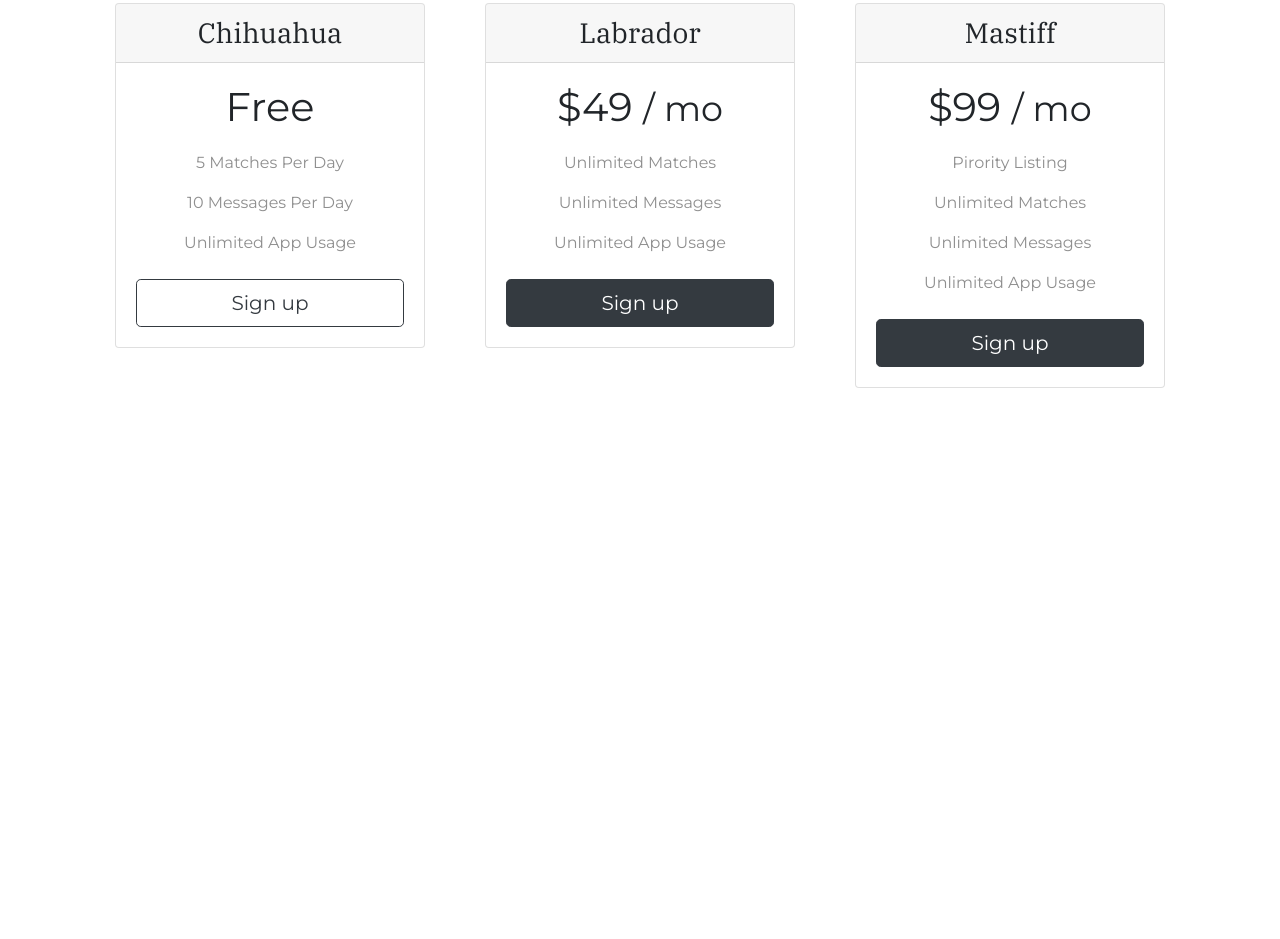
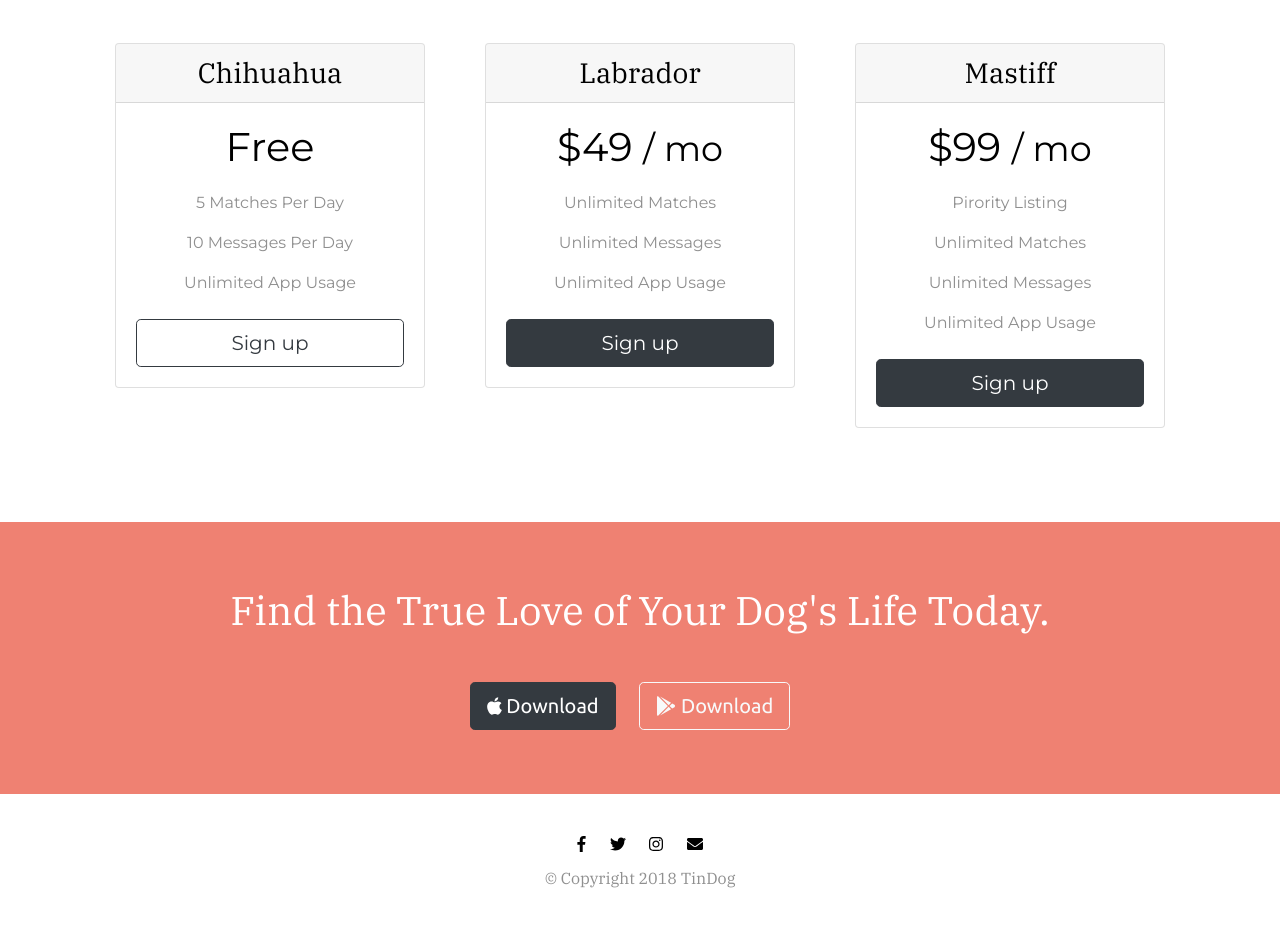
Before and after one commit to chi-ar/udemy, a plain HTML site: page challenge-2/index.html in a window 1280 px wide. Shown: the part 1762-2701 px from the top of the page. Before the commit the page ends 2244 px from the top, so only its background shows below. Drawn offline with nearby package versions, Linux system fonts and the light colour scheme.

Commit message:
finished

```diff
--- a/challenge-2/css/styles.css
+++ b/challenge-2/css/styles.css
@@ -5,6 +5,11 @@ body {
 .colored-section {
     background-color:#ef8172;
     color:#fff;
+}
+
+.white-section {
+    background-color: #fff;
+    color:black;
 }
 
 .container-fluid {
@@ -51,7 +56,6 @@ body {
 }
 
 #feature {
-    background-color: #fff;
     position:relative;
 }
 
@@ -76,7 +80,6 @@ body {
 
 .feature-box p {
     margin:0;
-    color:#8f8f8f;
 }
 
 #testimonials {
@@ -123,7 +126,6 @@ body {
 
 #pricing p {
     font-family: 'Montserrat', sans-serif;
-    color: #8f8f8f;
     margin-bottom: 40px;
 }
 
@@ -141,7 +143,22 @@ body {
     font-family: 'IBM Plex Serif', serif;
 }
 
+#cta div {
+    padding: 5% 15%;
+}
 
+p {
+    color: #8f8f8f;
+    padding: 10px;
+}
+
+.social-icon {
+    margin: 0 10px;
+}
+
+footer p {
+    margin-bottom: 0;;
+}
 
 
 /**** media query ****/
--- a/challenge-2/index.html
+++ b/challenge-2/index.html
@@ -54,13 +54,13 @@
                     <div class="collapse navbar-collapse" id="navbarSupportedContent">
                         <ul class="navbar-nav ml-auto">
                             <li class="nav-item">
-                                <a class="nav-link text-center" href="#">Contact</a>
+                                <a class="nav-link text-center" href="#footer">Contact</a>
                             </li>
                             <li class="nav-item text-center">
-                                <a class="nav-link" href="#">Pricing</a>
+                                <a class="nav-link" href="#pricing">Pricing</a>
                             </li>
                             <li class="nav-item text-center">
-                                <a class="nav-link" href="#">Download</a>
+                                <a class="nav-link" href="#cta">Download</a>
                             </li>
                         </ul>
                     </div>
@@ -88,7 +88,7 @@
 
         <!-- feature -->
         <section id="feature">
-            <div class="container-fluid">
+            <div class="container-fluid white-section">
 
                 <div class="row text-center">
                     <div class="col-lg-4 col-md-12 feature-box">
@@ -158,7 +158,7 @@
         </section> <!-- end section brand -->
 
         <!-- pricing -->
-        <section id="pricing">
+        <section id="pricing" class="white-section">
 
             <div class="pricing-title text-center">
                 <h1>A Plan for Every Dog's Needs</h1>
@@ -235,6 +235,29 @@
 
         </section> <!-- end section prizing-->
 
+
+        <!-- download -->
+        <section id="cta">
+            <div class="container-fluid colored-section text-center">
+                <h1>Find the True Love of Your Dog's Life Today.</h1>
+
+                <button type="button" class="btn btn-dark download-btn btn-lg"><i class="fab fa-apple"></i> Download</button>
+                <button type="button" class="btn btn-outline-light download-btn btn-lg"><i class="fab fa-google-play"></i> Download</button>
+            </div>
+        </section> <!-- end section -->
+
+
+        <!-- end of the page -->
+        <footer id="footer">
+            <div class="container-fluid white-section text-center">
+                <i class="social-icon fab fa-facebook-f"></i>
+                <i class="social-icon fab fa-twitter"></i>
+                <i class="social-icon fab fa-instagram"></i>
+                <i class="social-icon fas fa-envelope"></i>
+                <p>&copy Copyright 2018 TinDog</p>
+            </div>
+        </footer>
+
     </body>
 
 </html>
```
